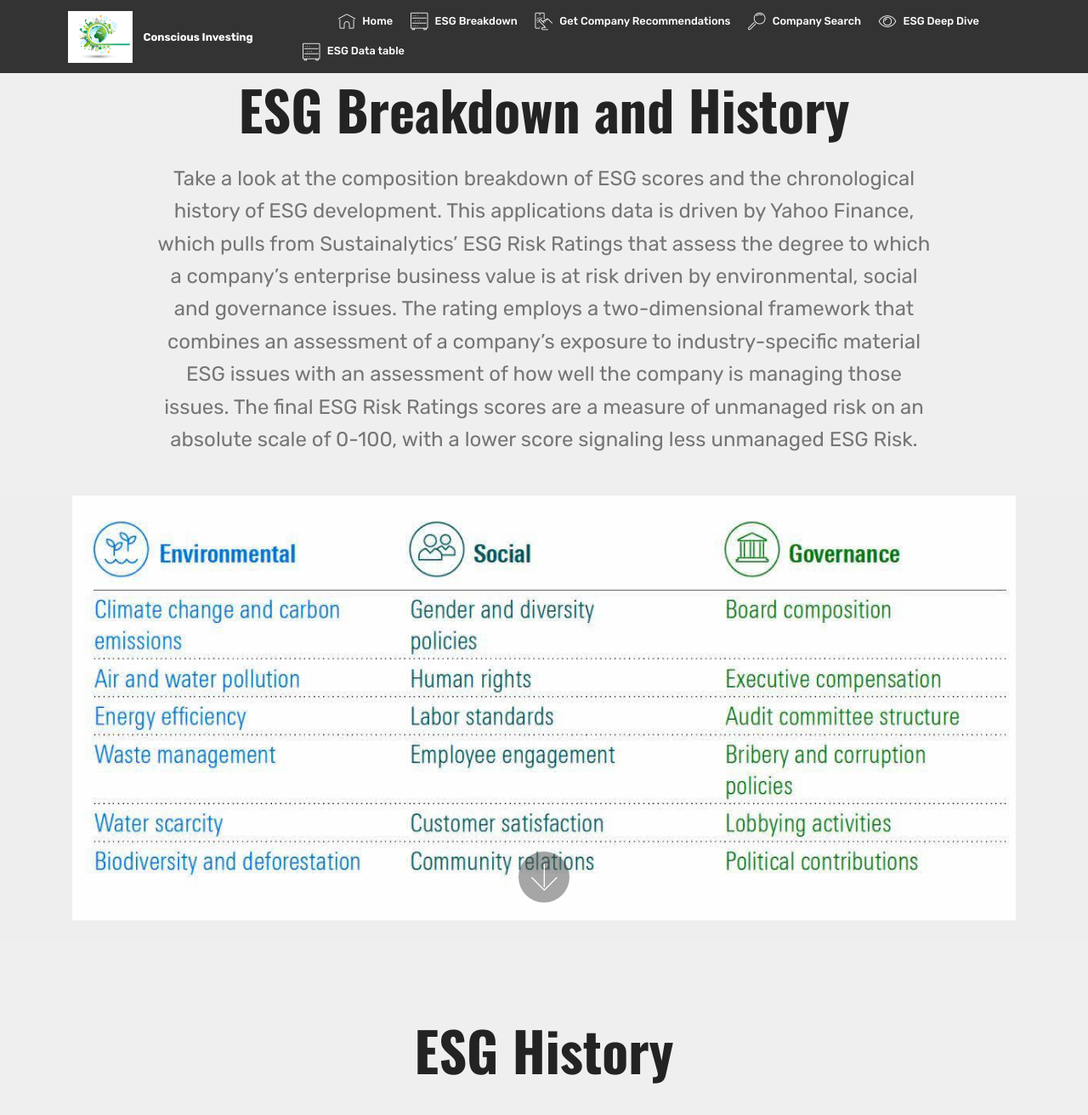
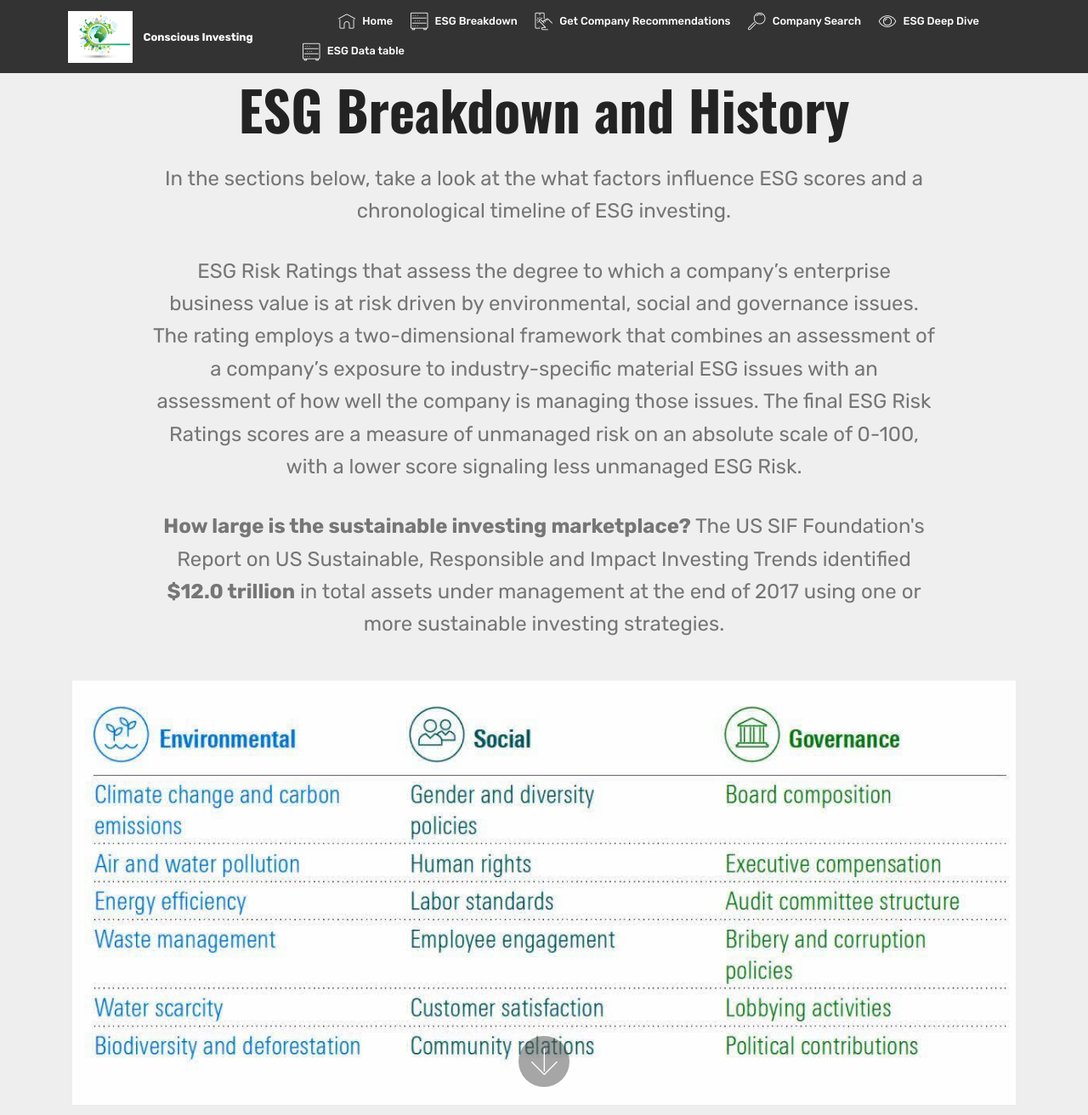
Before and after one commit to williamjones0706/Conscious_Investing, a Flask app: page /esg_breakdown in a window 1280 px wide. Shown: the top 1312 px of the page at 85% size. Run offline with Flask 2, Linux system fonts and the light colour scheme; some libraries are stand-ins or nearby versions; some web fonts are replaced.

Commit message:
updating index.html intro and esg-breakdown

```diff
--- a/ESG/templates/esg_breakdown.html
+++ b/ESG/templates/esg_breakdown.html
@@ -98,16 +98,20 @@
                 <div class="col-md-10 align-center">
                     <h1 class="mbr-section-title mbr-bold pb-3 mbr-fonts-style display-1">ESG Breakdown and History</h1>
 
-                    <p class="mbr-text pb-3 mbr-fonts-style display-5">Take a look at the composition breakdown of ESG
-                        scores and the chronological
-                        history of ESG
-                        development. This applications data is driven by Yahoo Finance, which pulls from Sustainalytics’
-                        ESG Risk Ratings that assess the degree to which a company’s enterprise
+                    <p class="mbr-text pb-3 mbr-fonts-style display-5">In the sections below, take a look at the what factors influence ESG
+                        scores and a chronological timeline of ESG investing.</p>
+                        <p class="mbr-text pb-3 mbr-fonts-style display-5">ESG Risk Ratings that assess the degree to which a company’s enterprise
                         business value is at risk driven by environmental, social and governance issues. The rating
                         employs a two-dimensional framework that combines an assessment of a company’s exposure to
                         industry-specific material ESG issues with an assessment of how well the company is managing
                         those issues. The final ESG Risk Ratings scores are a measure of unmanaged risk on an absolute
                         scale of 0-100, with a lower score signaling less unmanaged ESG Risk.</p>
+                        <p class="mbr-text pb-3 mbr-fonts-style display-5"><strong>How large is the sustainable investing marketplace?</strong>
+
+                            The US SIF Foundation's Report on US Sustainable, Responsible and Impact Investing Trends
+                            identified <strong>$12.0 trillion</strong> in total assets under management at the end of 2017
+                            using one or more
+                            sustainable investing strategies.</p>
 
                 </div>
             </div>
```
Also changed, not shown: ESG/templates/index.html (+2 -7 lines).
